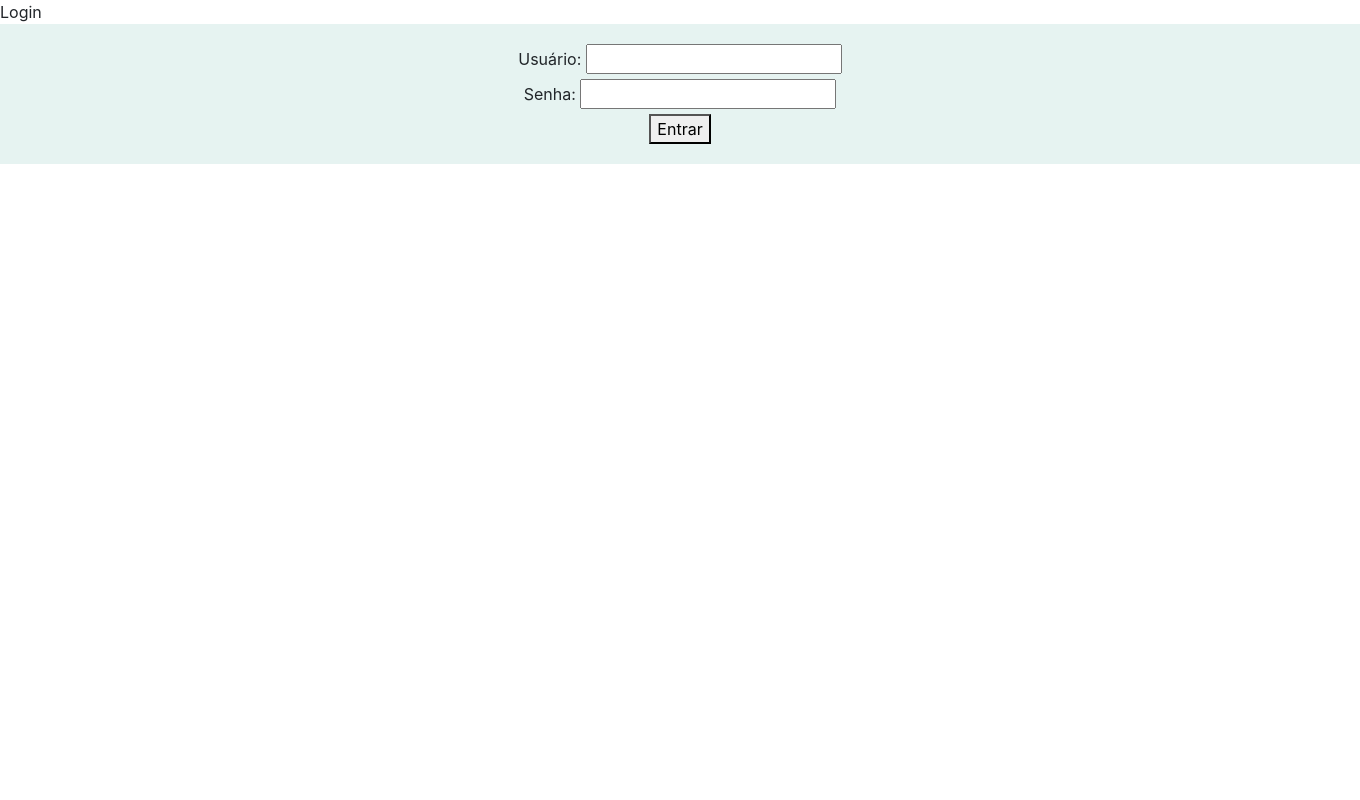
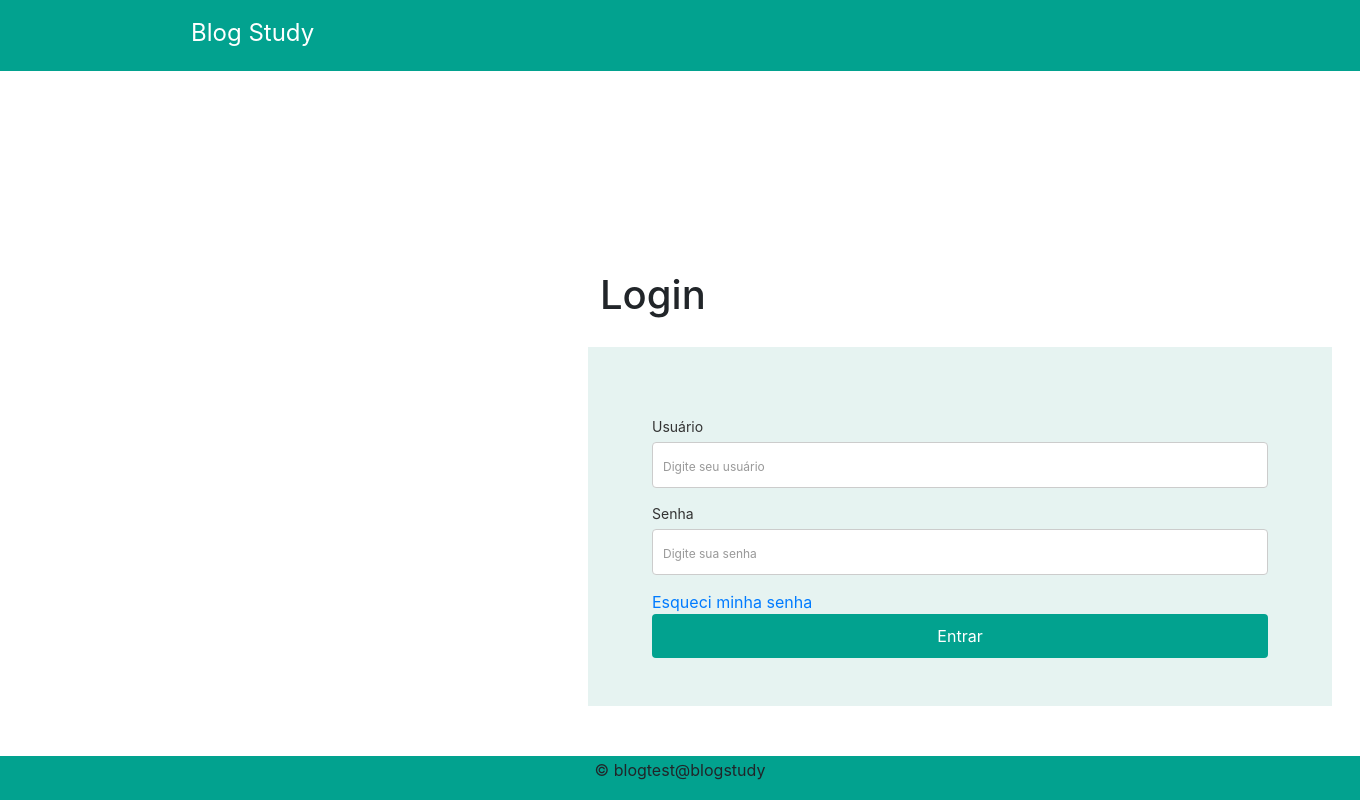
Before and after one commit to ColdHC/Blog-study, a Django app: page / in a window 1360 px wide. Run offline with Django 5.2, Linux system fonts and the light colour scheme; some libraries are stand-ins or nearby versions.

Commit message:
Tela de login

```diff
--- a/Blog/Blog/settings.py
+++ b/Blog/Blog/settings.py
@@ -120,6 +120,7 @@ USE_TZ = True
 # https://docs.djangoproject.com/en/5.1/howto/static-files/
 
 STATIC_URL = 'static/'
+STATICFILES_DIRS = ['static']
 
 # Default primary key field type
 # https://docs.djangoproject.com/en/5.1/ref/settings/#default-auto-field
--- a/Blog/accounts/templates/login.css
+++ /dev/null
@@ -1,5 +0,0 @@
-.login {
-    background-color: #e6f3f1;
-    padding: 20px;
-    text-align: center;
-}
--- a/Blog/accounts/templates/login.html
+++ b/Blog/accounts/templates/login.html
@@ -1,19 +1,40 @@
 {% extends "base.html" %}
 
 {% block content %}
-    {{ title }}
-    <link rel="stylesheet" type="text/css" href="login.css" />
+
+
+<nav class="navbar">
+    <div class="container">
+        <div class="left-side">
+            <label class="navbar-brand" href="#">Blog Study</label>
+        </div>
+    </div>
+</nav>
+
+<div class="Titulo">
+    <h1>Login</h1>
+</div>
+
 <div class="login">
     <form action="submit" method="post">
-            <div class="formulario">
-                <label for="username">Usuário:</label>
-                <input type="text" id="username" name="username" required>
+        <div class="usuario">
+            <label for="username">Usuário</label>
+            <input type="text" id="username" name="username" placeholder="Digite seu usuário" required>
         </div>
         <div class="senha">
-                <label for="password">Senha:</label>
-                <input type="password" id="password" name="password" required>
+            <label for="password">Senha</label>
+            <input type="password" id="password" name="password" placeholder="Digite sua senha" required>
         </div>
+        <a href="#" class="forgot-password">Esqueci minha senha</a>
         <button type="submit">Entrar</button>
     </form>
 </div>
+
+<div>
+    <footer class="footer">
+        <div class="container-ft">
+            <p>&copy; blogtest@blogstudy</p>
+        </div>
+    </footer>
+</div>
 {% endblock %}
--- /dev/null
+++ b/Blog/static/login.css
@@ -0,0 +1,84 @@
+.navbar {
+    background-color: #02A28F;
+    padding: 10px 20px;
+}
+
+
+.container {
+    width: 100%;
+    margin-left: 156px;
+}
+
+.navbar-brand {
+    color: white;
+    font-size: 24px;
+}
+
+.Titulo {
+    margin-left: 600px;
+    margin-top: 200px;
+}
+
+.login {
+    background: #E6F3F1;
+    display: flex;
+    margin-left: 588px;
+    width: 744px;
+    height: 359px;
+    padding: 69px 64px;
+    margin-top: 28px;
+}
+
+label {
+    font-size: 14px;
+    color: #333;
+    margin-bottom: 5px;
+    display: block;
+}
+
+input[type="text"],
+input[type="password"] {
+    width: 616px;
+    padding: 10px;
+    margin-bottom: 15px;
+    border: 1px solid #ccc;
+    border-radius: 4px;
+    box-sizing: border-box;
+}
+
+input::placeholder {
+    color: #999;
+    font-size: 12px;
+}
+
+.instruction {
+    font-size: 14px;
+    color: #666;
+    text-align: center;
+    margin-bottom: 20px;
+}
+
+button[type="submit"] {
+    width: 100%;
+    padding: 10px;
+    background-color: #02A28F;
+    color: white;
+    border: none;
+    border-radius: 4px;
+    cursor: pointer;
+    font-size: 16px;
+}
+
+button[type="submit"]:hover {
+    background-color: #99cbc5;
+}
+
+.footer {
+    background-color: #02A28F;
+    padding: 2px;
+    text-align: center;
+    position: fixed;
+    bottom: 0;
+    width: 100%;
+    z-index: 1000;
+}
--- a/Blog/templates/base.html
+++ b/Blog/templates/base.html
@@ -1,5 +1,5 @@
 <!DOCTYPE html>
-
+{% load static %}
 <html lang="pt">
 
 <head>
@@ -8,6 +8,8 @@
     <meta name="viewport" content="width=device-width, initial-scale=1.0">
     <title>{% block title %}Blog{% endblock %}</title>
     <link rel="stylesheet" href="https://stackpath.bootstrapcdn.com/bootstrap/4.5.2/css/bootstrap.min.css">
+    <link rel="stylesheet" href="{% static 'login.css' %}">
+
 </head>
 
 <body>
```
Lines whose indentation alone changed are shown as unchanged.
